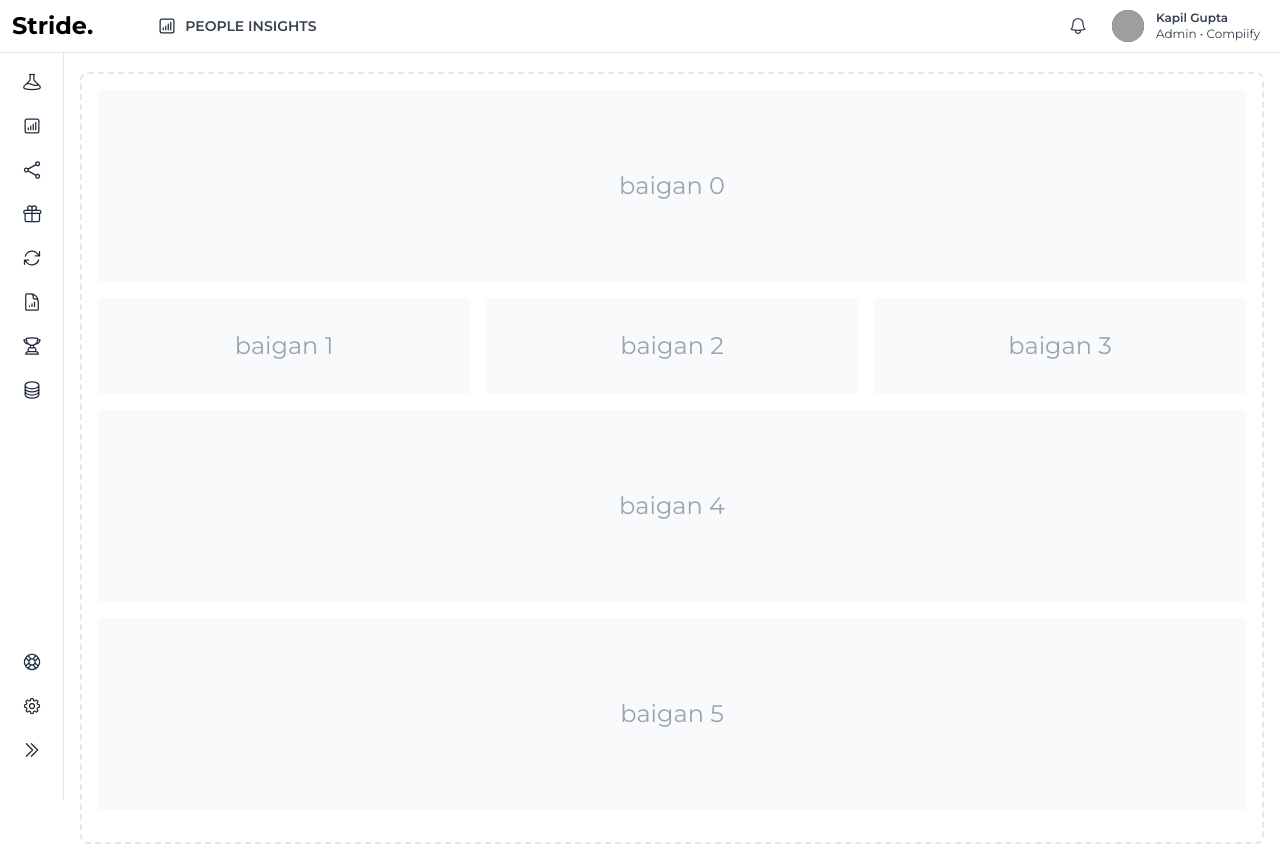
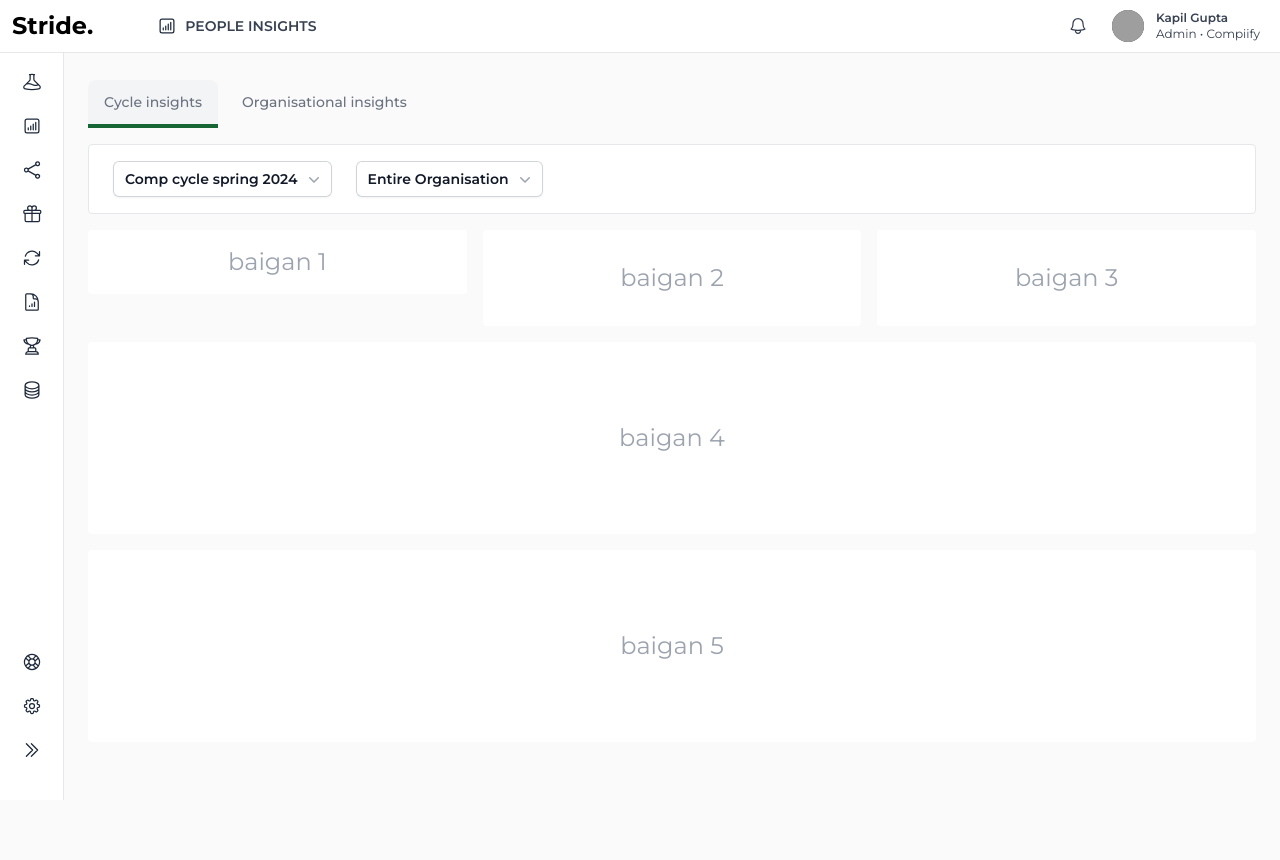
Before and after one commit to paanSinghCoder/comp-dashboard, a Next.js app: page / in a window 1280 px wide. After the commit the page ends 800 px from the top, so only its background shows below. Built offline with nearby package versions, Linux system fonts and the light colour scheme; grey boxes are pictures that could not be loaded.

Commit message:
Feat(main): Add headlessui and dropdowns

```diff
--- /dev/null
+++ b/app/components/Dropdowns/CompCycle.tsx
@@ -0,0 +1,56 @@
+"use client";
+
+import { Fragment } from "react";
+import { Menu, Transition } from "@headlessui/react";
+import { ChevronDownIcon } from "@heroicons/react/20/solid";
+import Link from "next/link";
+
+function classNames(...classes: any[]) {
+  return classes.filter(Boolean).join(" ");
+}
+
+const CompCycleDropdown = () => {
+  return (
+    <Menu as="div" className="relative inline-block text-left">
+      <div>
+        <Menu.Button className="inline-flex w-full justify-center gap-x-1.5 rounded-md bg-white px-3 py-2 text-sm font-semibold text-gray-900 shadow-sm ring-1 ring-inset ring-gray-300 hover:bg-gray-50">
+          Comp cycle spring 2024
+          <ChevronDownIcon
+            className="-mr-1 h-5 w-5 text-gray-400"
+            aria-hidden="true"
+          />
+        </Menu.Button>
+      </div>
+
+      <Transition
+        as={Fragment}
+        enter="transition ease-out duration-100"
+        enterFrom="transform opacity-0 scale-95"
+        enterTo="transform opacity-100 scale-100"
+        leave="transition ease-in duration-75"
+        leaveFrom="transform opacity-100 scale-100"
+        leaveTo="transform opacity-0 scale-95"
+      >
+        <Menu.Items className="absolute right-0 z-10 mt-2 w-56 origin-top-right rounded-md bg-white shadow-lg ring-1 ring-black ring-opacity-5 focus:outline-none">
+          <div className="py-1">
+            <Menu.Item>
+              {({ active }) => (
+                <Link
+                  href="#"
+                  className={classNames(
+                    active ? "bg-gray-100 text-gray-900" : "text-gray-700",
+                    "block px-4 py-2 text-sm"
+                  )}
+                >
+                  Comp cycle spring 2024
+                </Link>
+              )}
+            </Menu.Item>
+          </div>
+        </Menu.Items>
+      </Transition>
+    </Menu>
+  );
+};
+
+export default CompCycleDropdown;
--- /dev/null
+++ b/app/components/Dropdowns/EntireOrganisation.tsx
@@ -0,0 +1,56 @@
+"use client";
+
+import { Fragment } from "react";
+import { Menu, Transition } from "@headlessui/react";
+import { ChevronDownIcon } from "@heroicons/react/20/solid";
+import Link from "next/link";
+
+function classNames(...classes: any[]) {
+  return classes.filter(Boolean).join(" ");
+}
+
+const EntireOrganisation = () => {
+  return (
+    <Menu as="div" className="relative inline-block text-left">
+      <div>
+        <Menu.Button className="inline-flex w-full justify-center gap-x-1.5 rounded-md bg-white px-3 py-2 text-sm font-semibold text-gray-900 shadow-sm ring-1 ring-inset ring-gray-300 hover:bg-gray-50">
+          Entire Organisation
+          <ChevronDownIcon
+            className="-mr-1 h-5 w-5 text-gray-400"
+            aria-hidden="true"
+          />
+        </Menu.Button>
+      </div>
+
+      <Transition
+        as={Fragment}
+        enter="transition ease-out duration-100"
+        enterFrom="transform opacity-0 scale-95"
+        enterTo="transform opacity-100 scale-100"
+        leave="transition ease-in duration-75"
+        leaveFrom="transform opacity-100 scale-100"
+        leaveTo="transform opacity-0 scale-95"
+      >
+        <Menu.Items className="absolute right-0 z-10 mt-2 w-56 origin-top-right rounded-md bg-white shadow-lg ring-1 ring-black ring-opacity-5 focus:outline-none">
+          <div className="py-1">
+            <Menu.Item>
+              {({ active }) => (
+                <Link
+                  href="#"
+                  className={classNames(
+                    active ? "bg-gray-100 text-gray-900" : "text-gray-700",
+                    "block px-4 py-2 text-sm"
+                  )}
+                >
+                  Entire Organisation
+                </Link>
+              )}
+            </Menu.Item>
+          </div>
+        </Menu.Items>
+      </Transition>
+    </Menu>
+  );
+};
+
+export default EntireOrganisation;
--- /dev/null
+++ b/app/components/Tabs/index.tsx
@@ -0,0 +1,28 @@
+import Link from "next/link";
+import React from "react";
+
+const Tabs = () => {
+  return (
+    <ul className="flex flex-wrap text-sm font-medium text-center text-gray-500">
+      <li className="me-2 border-b-green-800 border-b-4">
+        <Link
+          href="#"
+          aria-current="page"
+          className="inline-block px-4 py-3 bg-gray-100 rounded-t-lg active "
+        >
+          Cycle insights
+        </Link>
+      </li>
+      <li className="me-2">
+        <Link
+          href="#"
+          className="inline-block px-4 py-3 rounded-t-lg hover:text-gray-600 hover:bg-gray-50"
+        >
+          Organisational insights
+        </Link>
+      </li>
+    </ul>
+  );
+};
+
+export default Tabs;
--- a/app/globals.css
+++ b/app/globals.css
@@ -7,3 +7,7 @@
     text-wrap: balance;
   }
 }
+
+body {
+  background-color: rgb(250, 250, 250);
+}
--- a/app/page.tsx
+++ b/app/page.tsx
@@ -1,5 +1,8 @@
+import CompCycleDropdown from "@components/Dropdowns/CompCycle";
+import EntireOrganisation from "@components/Dropdowns/EntireOrganisation";
 import Navbar from "@components/Navbar";
 import SidePanel from "@components/SidePanel";
+import Tabs from "@components/Tabs";
 import { NavbarItemsData } from "@data/navbar";
 
 import { sidePanelBottomData, sidePanelTopData } from "@data/sidePanel";
@@ -18,26 +21,27 @@ export default function Home() {
         sidePanelBottomData={sidePanelBottomData}
       />
 
-      <div className="p-4 sm:ml-16">
-        <div className="p-4 border-2 border-gray-200 border-dashed rounded-lg mt-14">
-          <div className="flex items-center justify-center h-48 mb-4 rounded bg-gray-50">
-            <p className="text-2xl text-gray-400">baigan 0</p>
+      <div className="p-2 sm:ml-16">
+        <div className="p-4 rounded-lg mt-14">
+          <Tabs />
+          <div className="flex items-start gap-6 justify-start py-4 px-6 mb-4 rounded border mt-4 bg-white">
+            <CompCycleDropdown /> <EntireOrganisation />
           </div>
           <div className="grid grid-cols-3 gap-4 mb-4">
-            <div className="flex items-center justify-center h-24 rounded bg-gray-50">
+            <div className="flex items-center justify-center h-16 rounded bg-white">
               <p className="text-2xl text-gray-400">baigan 1</p>
             </div>
-            <div className="flex items-center justify-center h-24 rounded bg-gray-50">
+            <div className="flex items-center justify-center h-24 rounded bg-white">
               <p className="text-2xl text-gray-400">baigan 2</p>
             </div>
-            <div className="flex items-center justify-center h-24 rounded bg-gray-50">
+            <div className="flex items-center justify-center h-24 rounded bg-white">
               <p className="text-2xl text-gray-400">baigan 3</p>
             </div>
           </div>
-          <div className="flex items-center justify-center h-48 mb-4 rounded bg-gray-50">
+          <div className="flex items-center justify-center h-48 mb-4 rounded bg-white">
             <p className="text-2xl text-gray-400">baigan 4</p>
           </div>
-          <div className="flex items-center justify-center h-48 mb-4 rounded bg-gray-50">
+          <div className="flex items-center justify-center h-48 mb-4 rounded bg-white">
             <p className="text-2xl text-gray-400">baigan 5</p>
           </div>
         </div>
--- a/package.json
+++ b/package.json
@@ -9,6 +9,7 @@
     "lint": "next lint"
   },
   "dependencies": {
+    "@headlessui/react": "^1.7.18",
     "@heroicons/react": "^2.1.3",
     "next": "14.1.4",
     "react": "^18",
```
Also changed, not shown: 1 other file (tests, documents, lock files or other folders).
